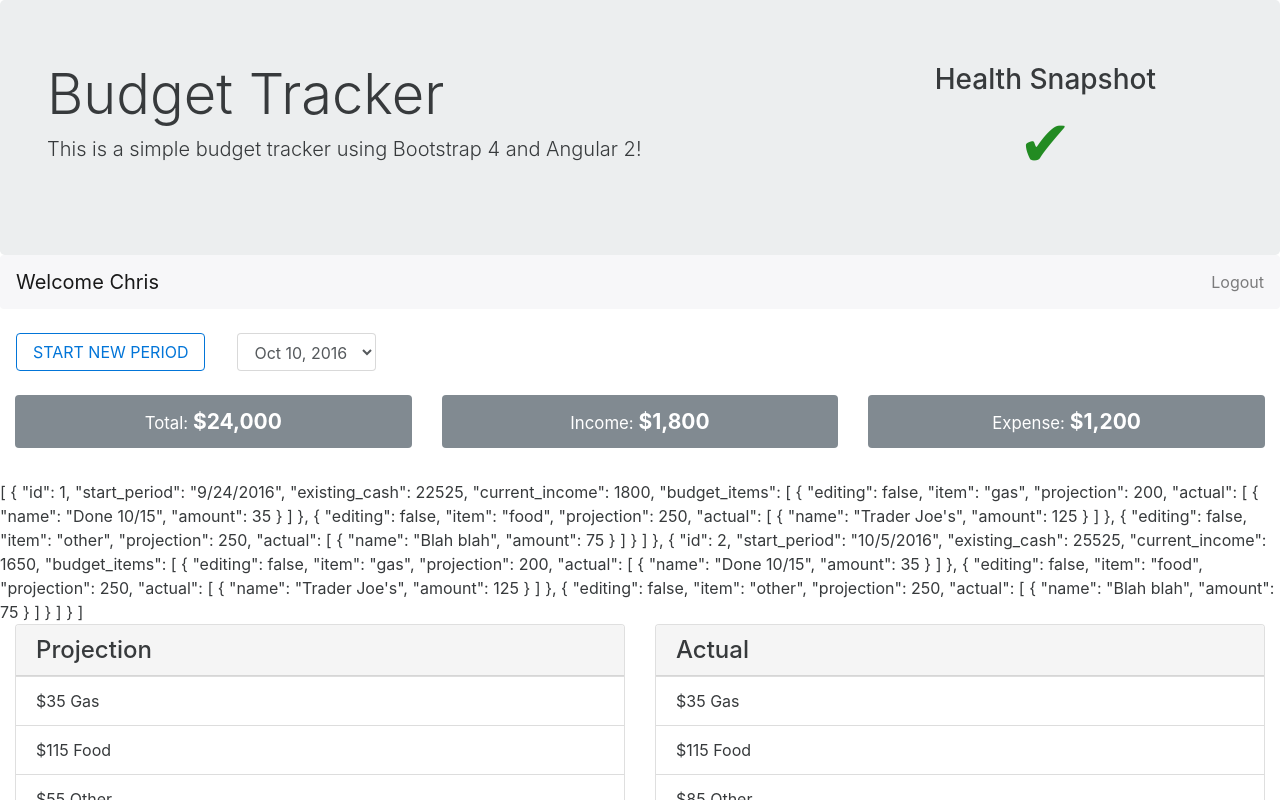
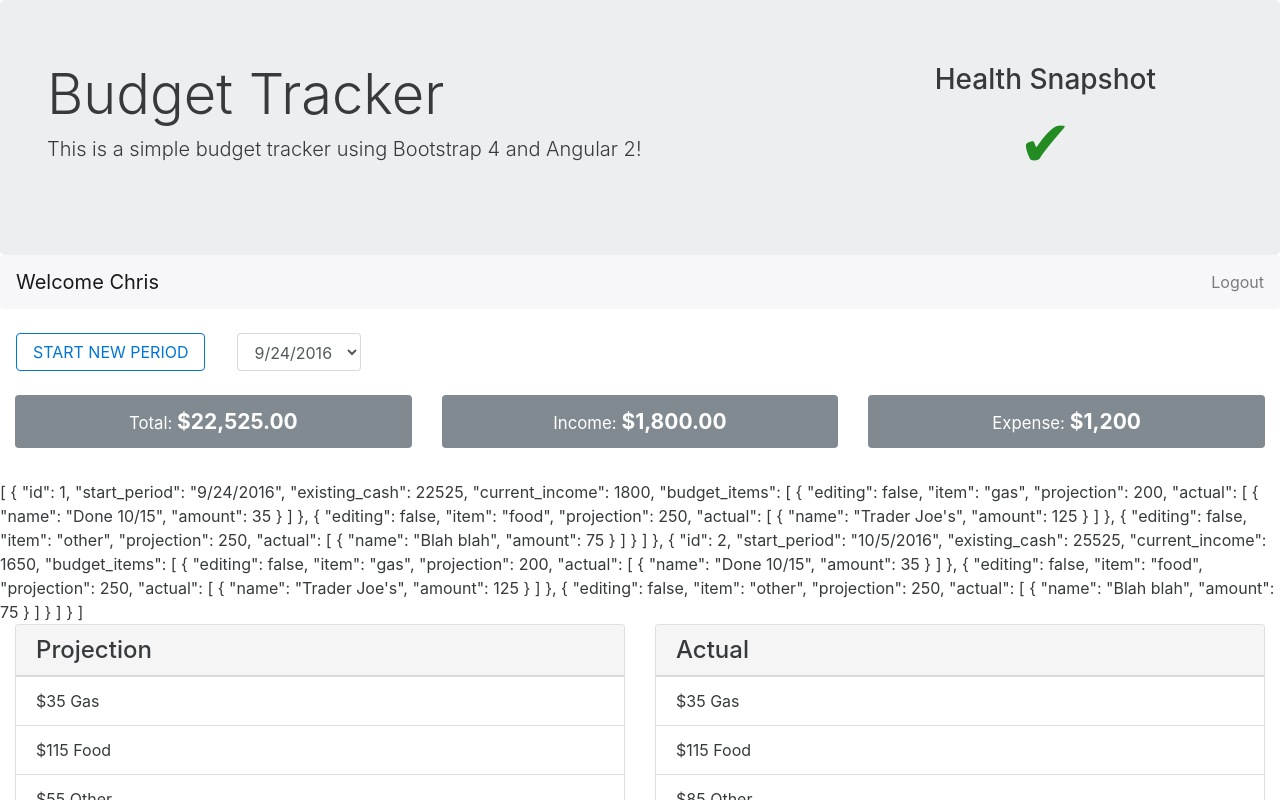
Before and after one commit to chris-gaona/budget, an Angular app: page / in a window 1280 px wide. Shown: the top 800 px of the page. Built offline with nearby package versions, Linux system fonts and the light colour scheme.

Commit message:
Adds selectedBudget functionality...still more to do

```diff
--- a/src/app/app.component.html
+++ b/src/app/app.component.html
@@ -2,9 +2,9 @@
 
 <app-navbar></app-navbar>
 
-<app-header></app-header>
+<app-header [budgets]="budgets" [selectedBudget]="selectedBudget"></app-header>
 
-<app-overview></app-overview>
+<app-overview [selectedBudget]="selectedBudget"></app-overview>
 
 {{budgets | json}}
 <div class="container-fluid">
--- a/src/app/app.component.ts
+++ b/src/app/app.component.ts
@@ -1,5 +1,6 @@
-import { Component } from '@angular/core';
+import { Component, OnInit } from '@angular/core';
 import { BudgetService } from './budget.service';
+import { Budget } from './budget';
 
 @Component({
   selector: 'app-root',
@@ -7,11 +8,16 @@ import { BudgetService } from './budget.service';
   styleUrls: ['./app.component.css'],
   providers: [ BudgetService ]
 })
-export class AppComponent {
+export class AppComponent implements OnInit {
+  selectedBudget: Budget;
 
   constructor(private budgetService: BudgetService) { }
 
   get budgets() {
     return this.budgetService.getAllBudgets();
   }
+
+  ngOnInit() {
+    this.selectedBudget = this.budgetService.getAllBudgets()[0];
+  }
 }
--- a/src/app/header/header.component.html
+++ b/src/app/header/header.component.html
@@ -4,13 +4,13 @@
       <button type="button" class="btn btn-outline-primary text-uppercase">Start new period</button>
     </div>
     <div class="float-xs-left mb-2 mx-1">
-      <!--<select class="form-control" [(ngModel)]="selectedBudget">-->
-      <!--<option *ngFor="let budget of budgets" [ngValue]="budget">{{budget.start_period}}</option>-->
+      <select class="form-control" [(ngModel)]="selectedBudget">
+        <option *ngFor="let budget of budgets" [ngValue]="budget">{{budget.start_period}}</option>
+      </select>
+      <!--<select class="form-control">-->
+        <!--<option>Oct 10, 2016</option>-->
+        <!--<option>Oct 21, 2016</option>-->
       <!--</select>-->
-      <select class="form-control">
-        <option>Oct 10, 2016</option>
-        <option>Oct 21, 2016</option>
-      </select>
     </div>
   </div>
 </div>
--- a/src/app/overview/overview.component.html
+++ b/src/app/overview/overview.component.html
@@ -1,14 +1,14 @@
 <div class="container-fluid mb-2">
   <div class="row">
     <div class="col-md-4">
-      <!--<h3><span class="tag tag-default p-a-1 w-100" *ngIf="selectedBudget"><small>Total: </small>{{selectedBudget.existing_cash | currency:'USD':true}}</span></h3>-->
-      <h3><span class="tag tag-default p-1 w-100"><small>Total: </small>$24,000</span></h3>
+      <h3><span class="tag tag-default p-1 w-100" *ngIf="selectedBudget"><small>Total: </small>{{selectedBudget.existing_cash | currency:'USD':true}}</span></h3>
+      <!--<h3><span class="tag tag-default p-1 w-100"><small>Total: </small>$24,000</span></h3>-->
     </div>
     <div class="col-md-4">
-      <h3><span class="tag tag-default p-1 w-100"><small>Income: </small>$1,800</span></h3>
+      <h3><span class="tag tag-default p-1 w-100" *ngIf="selectedBudget"><small>Income: </small>{{selectedBudget.current_income | currency:'USD':true}}</span></h3>
     </div>
     <div class="col-md-4">
-      <h3><span class="tag tag-default p-1 w-100"><small>Expense: </small>$1,200</span></h3>
+      <h3><span class="tag tag-default p-1 w-100" *ngIf="selectedBudget"><small>Expense: </small>$1,200</span></h3>
     </div>
   </div>
 </div>
--- a/src/app/overview/overview.component.ts
+++ b/src/app/overview/overview.component.ts
@@ -1,4 +1,5 @@
-import { Component, OnInit } from '@angular/core';
+import { Component, OnInit, Input } from '@angular/core';
+import { Budget } from '../budget';
 
 @Component({
   selector: 'app-overview',
@@ -7,6 +8,8 @@ import { Component, OnInit } from '@angular/core';
 })
 export class OverviewComponent implements OnInit {
 
+  @Input() selectedBudget: Budget;
+
   constructor() { }
 
   ngOnInit() {
```
Also changed, not shown: src/app/header/header.component.ts (+8 -2 lines), 2 other files (tests, documents, lock files or other folders).
